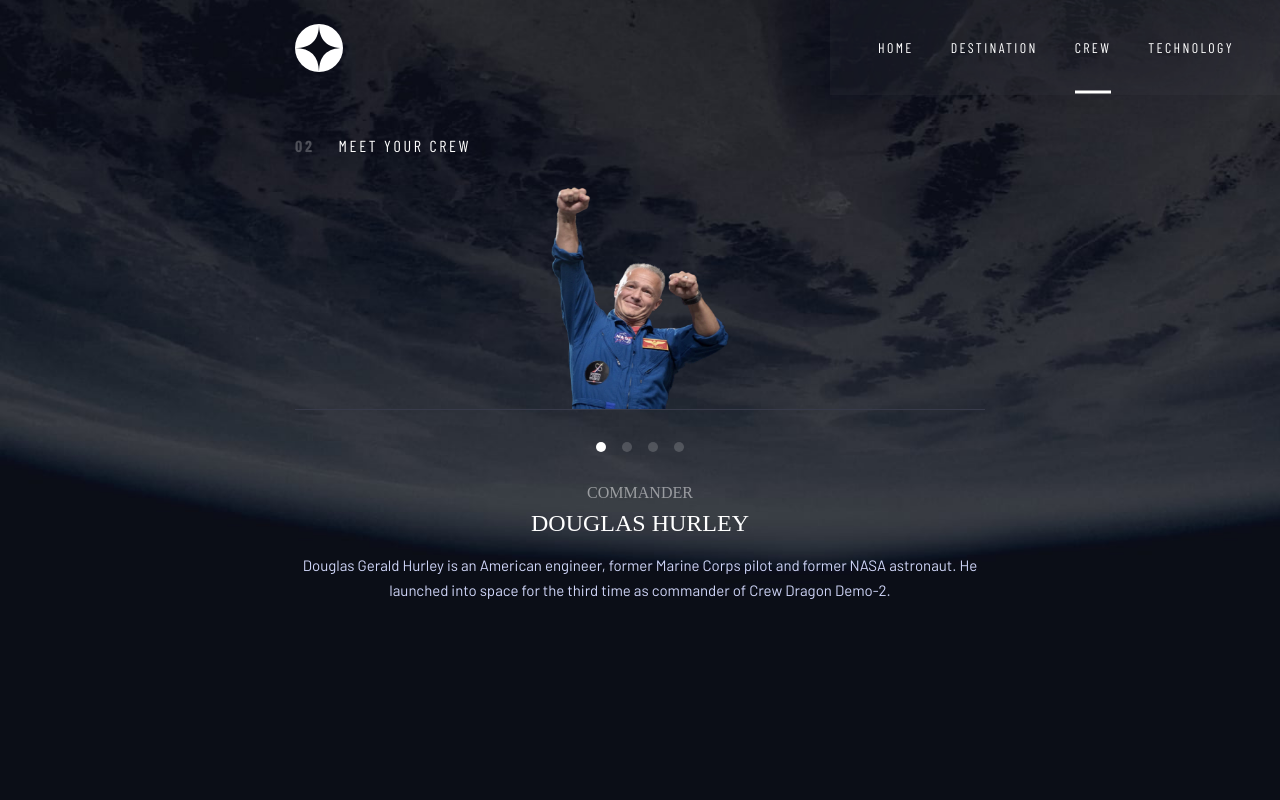
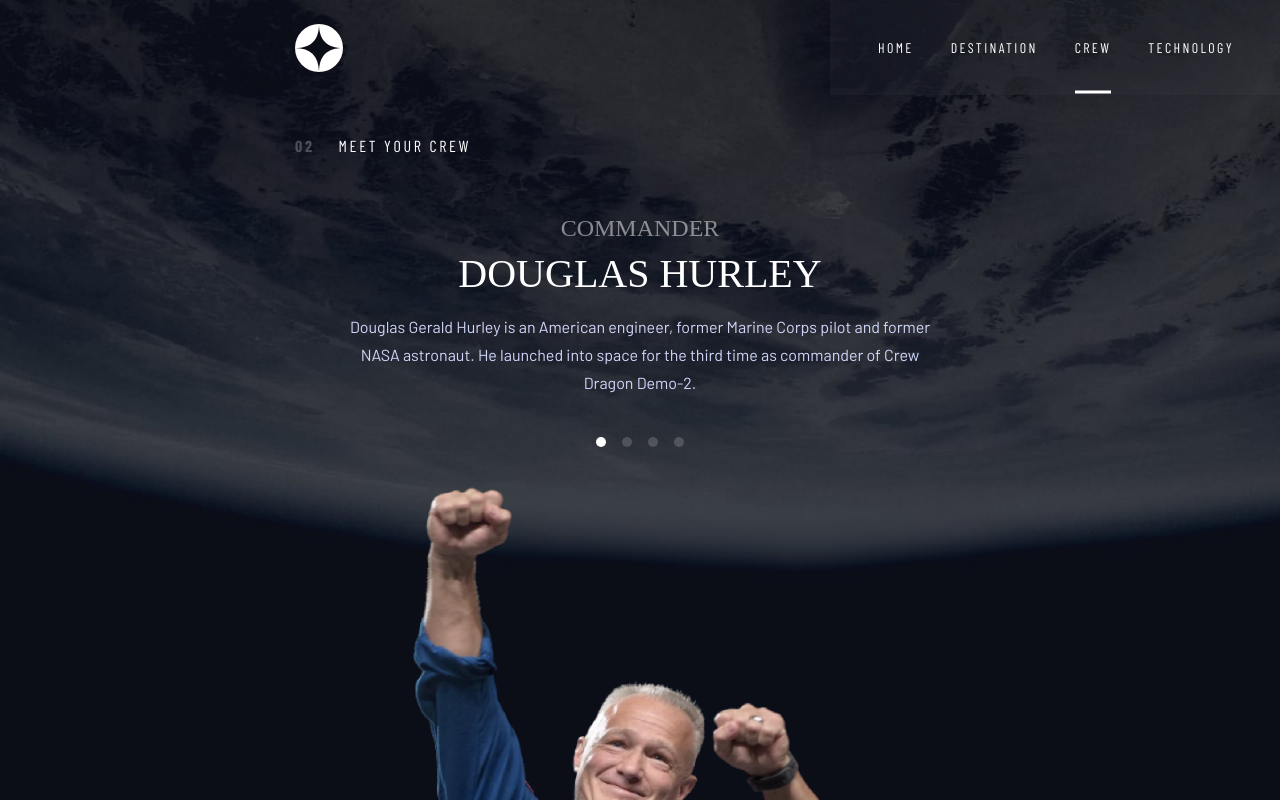
Before and after one commit to AmirhosseinHashemi/Space-Tourism, a React (Vite) app: page /crew in a window 1280 px wide. Shown: the top 800 px of the page. Built offline with nearby package versions, Linux system fonts and the light colour scheme; a web font is replaced by a local one.

Commit message:
make Crew page responsive - tablet

```diff
--- a/src/components/CrewContent.jsx
+++ b/src/components/CrewContent.jsx
@@ -10,13 +10,20 @@ const StyledCrewContent = styled.div`
   display: flex;
   flex-direction: column;
   gap: 3.2rem;
+  margin-top: 3.2rem;
+
+  @media only screen and (min-width: 768px) {
+    align-items: center;
+    flex-direction: column-reverse;
+    gap: 4rem;
+    margin-top: 6rem;
+  }
 `;
 
 const CrewImage = styled.div`
   display: flex;
   flex-direction: column;
   align-items: center;
-  margin-top: 3.2rem;
 
   & img {
     width: 17.712rem;
@@ -26,10 +33,32 @@ const CrewImage = styled.div`
   & div {
     margin: 0;
   }
+
+  @media only screen and (min-width: 768px) {
+    & img {
+      width: 45.637rem;
+      height: 57.2rem;
+    }
+
+    & div {
+      display: none;
+    }
+  }
 `;
 
 const CrewArticle = styled.article`
   text-align: center;
+
+  @media only screen and (min-width: 768px) {
+    display: flex;
+    flex-direction: column;
+    max-width: 59.2rem;
+
+    & div:first-of-type {
+      order: 1;
+      margin-top: 4rem;
+    }
+  }
 `;
 
 const JobTitle = styled.h3`
@@ -39,6 +68,11 @@ const JobTitle = styled.h3`
   text-transform: uppercase;
 
   margin-block: 3.2rem 0.8rem;
+
+  @media only screen and (min-width: 768px) {
+    font-size: 2.4rem;
+    margin-top: 0;
+  }
 `;
 
 const FullName = styled.h3`
@@ -48,6 +82,10 @@ const FullName = styled.h3`
   text-transform: uppercase;
 
   margin-bottom: 1.6rem;
+
+  @media only screen and (min-width: 768px) {
+    font-size: 4rem;
+  }
 `;
 
 const Description = styled.p`
@@ -55,6 +93,11 @@ const Description = styled.p`
   line-height: 2.5rem;
   letter-spacing: 0;
   color: var(--clr-primary-2);
+
+  @media only screen and (min-width: 768px) {
+    font-size: var(--fs-sm);
+    line-height: 2.8rem;
+  }
 `;
 
 function CrewContent() {
--- a/src/pages/Crew.jsx
+++ b/src/pages/Crew.jsx
@@ -5,6 +5,10 @@ import PageBackImgContainer from "../components/PageBackImgContainer";
 
 const StyledCrew = styled.section`
   padding-bottom: 5.8rem;
+
+  @media only screen and (min-width: 768px) {
+    padding-bottom: 0;
+  }
 `;
 
 function Crew() {
```
